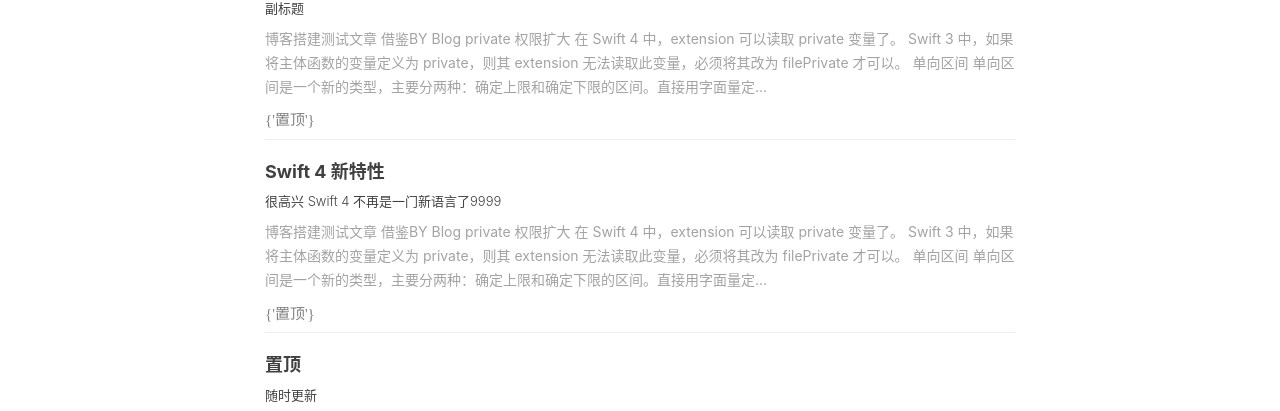
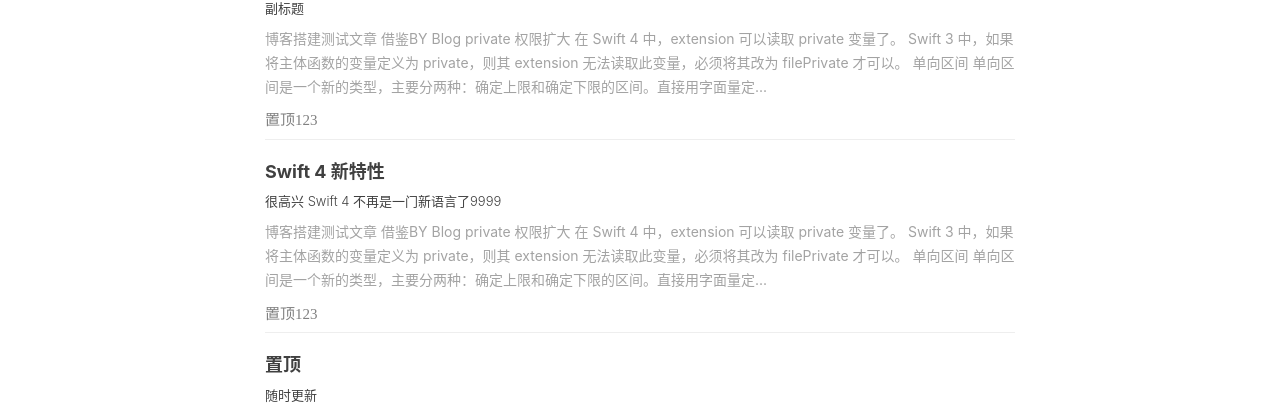
Before and after one commit to yznote/yznote.github.io, a Jekyll site: the page built from index.html, in a window 1280 px wide. Shown: the part 351-762 px from the top of the page. Built offline with Jekyll 4.4.1, drawn with Linux system fonts in a browser that asks for light colours; nearby versions of some CDN libraries; the list of posts is cut into pages by our own code; comment, search, counter and statistics services are not loaded.

Commit message:
Update index.html

```diff
--- a/index.html
+++ b/index.html
@@ -21,7 +21,7 @@ description: "砥砺前行"
             {{ post.content | strip_html | truncate:200 }}
         </div>
     </a>
-    <p class="post-meta">{'置顶'}
+    <p class="post-meta">置顶123
     </p>
 </div>
 <hr>
```
